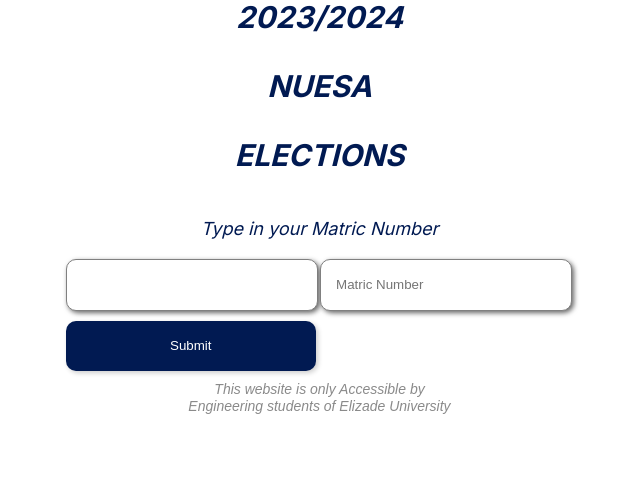
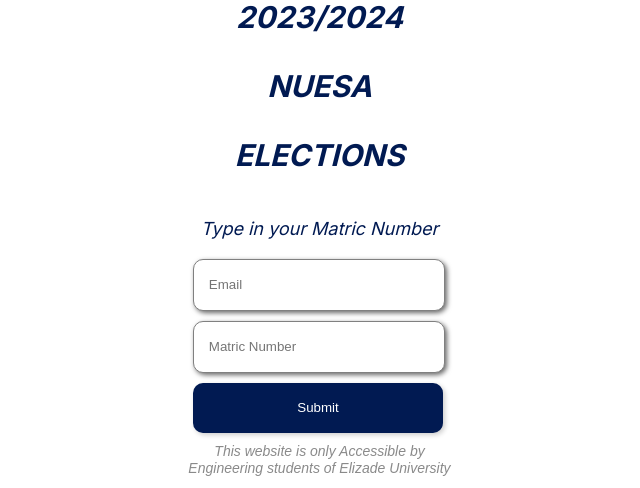
Before and after one commit to Daviddairot/jjj, a Django app: page /next/ in a window 1280 px wide. Shown: the part 832-1320 px from the top of the page, without its empty margins (321-961 px from the left). Before the commit the page ends 1246 px from the top, so only its background shows below. Run offline with Django 4.2, Linux system fonts and the light colour scheme; some web fonts are replaced.

Commit message:
Update next_page.html

```diff
--- a/templates/next_page.html
+++ b/templates/next_page.html
@@ -31,7 +31,7 @@
     {% endif %}
     <form method="post" action="{% url 'next' %}">
       {% csrf_token %}
-      <input type="email" class = "email" id="email" name="email" required>
+      <input type="email" class = "email" id="email" name="email" placeholder = '&nbsp;&nbsp;&nbsp;&nbsp;Email' required></br>
       <input class="matric" id="matric_number" type="text" placeholder="&nbsp;&nbsp;&nbsp;&nbsp;Matric Number" name="matric_number" required /></br>
       <input type="submit" class="btn"/>
     </form>
```
